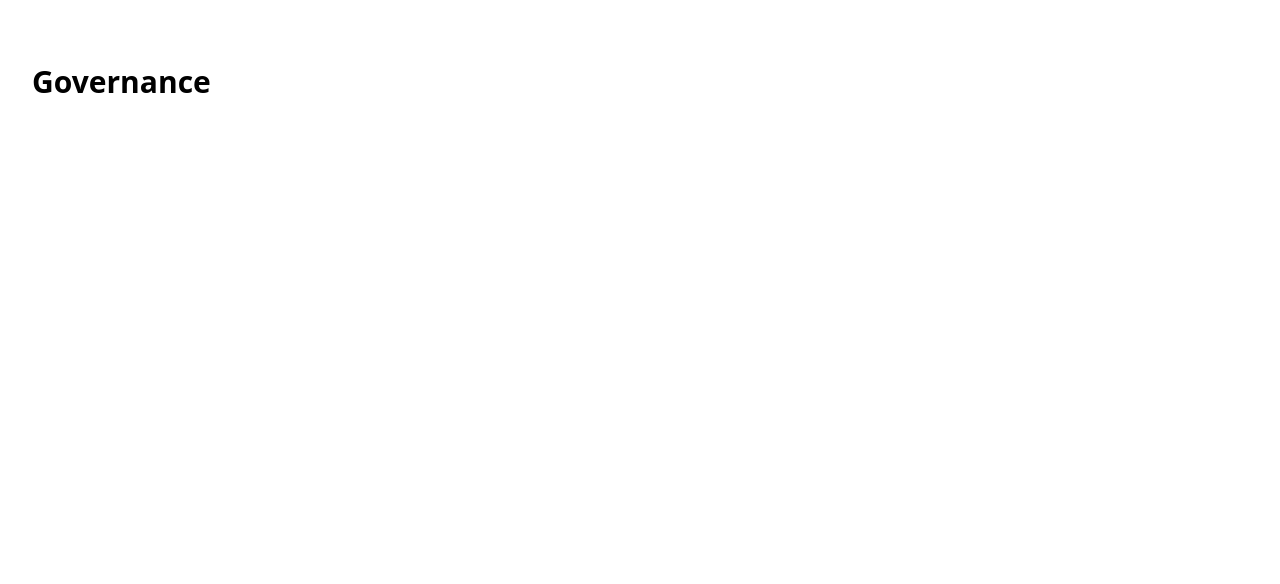
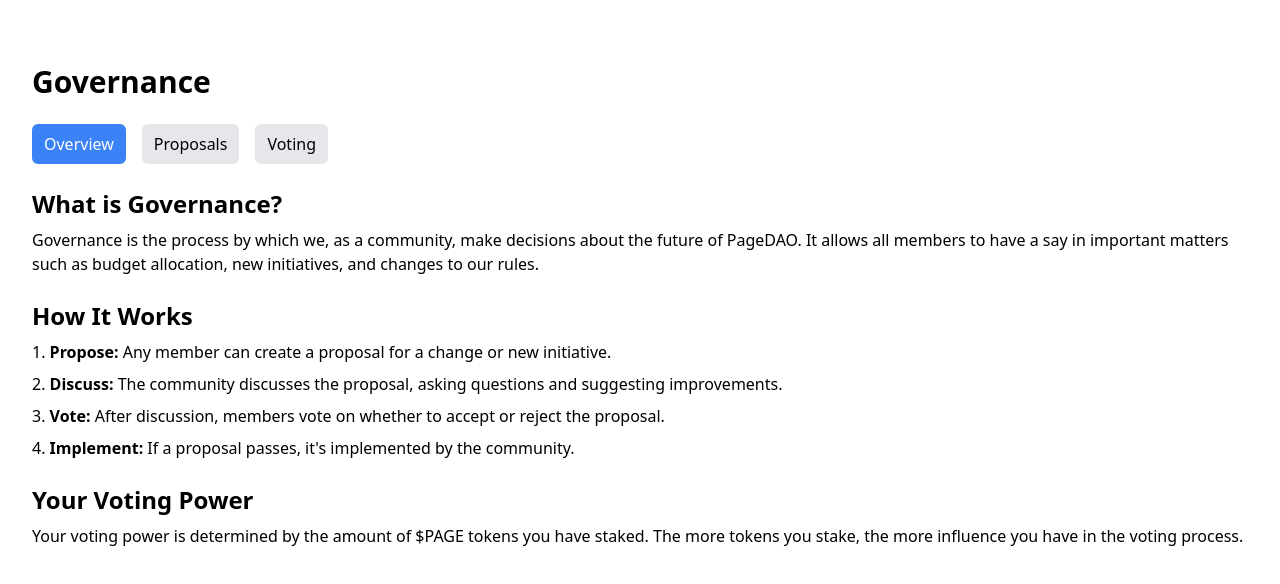
Before and after one commit to PageDAO/gov, a React app: page /governance in a window 1280 px wide. Shown: the top 584 px of the page. Built offline with nearby package versions, Linux system fonts and the light colour scheme.

Commit message:
setting up for build...

```diff
--- a/src/components/Governance.jsx
+++ b/src/components/Governance.jsx
@@ -35,17 +35,79 @@ const Governance = () => {
           <>
             {activeTab === 'overview' && (
               <div className="space-y-6">
-                {/* Existing overview content */}
+                <section>
+                  <h2 className="text-2xl font-semibold mb-2">What is Governance?</h2>
+                  <p>Governance is the process by which we, as a community, make decisions about the future of PageDAO. It allows all members to have a say in important matters such as budget allocation, new initiatives, and changes to our rules.</p>
+                </section>
+                <section>
+                  <h2 className="text-2xl font-semibold mb-2">How It Works</h2>
+                  <ol className="list-decimal list-inside space-y-2">
+                    <li><strong>Propose:</strong> Any member can create a proposal for a change or new initiative.</li>
+                    <li><strong>Discuss:</strong> The community discusses the proposal, asking questions and suggesting improvements.</li>
+                    <li><strong>Vote:</strong> After discussion, members vote on whether to accept or reject the proposal.</li>
+                    <li><strong>Implement:</strong> If a proposal passes, it's implemented by the community.</li>
+                  </ol>
+                </section>
+                <section>
+                  <h2 className="text-2xl font-semibold mb-2">Your Voting Power</h2>
+                  <p>Your voting power is determined by the amount of $PAGE tokens you have staked. The more tokens you stake, the more influence you have in the voting process.</p>
+                </section>
               </div>
             )}
             {activeTab === 'proposals' && (
               <div>
-                {/* Existing proposals content */}
+                <h2 className="text-2xl font-semibold mb-4">Active Proposals</h2>
+                <p className="mb-4">Here you can view all current proposals and their status. Click on a proposal to see more details and cast your vote.</p>
+                <ul className="space-y-4">
+                  {proposals.map((proposal) => (
+                    <li key={proposal.id} className="border rounded-lg p-4">
+                      <h3 className="text-xl font-medium">{proposal.title}</h3>
+                      <p className="text-gray-600">Status: {proposal.status}</p>
+                      <p className="text-gray-600">Voting ends: {proposal.votingEnds}</p>
+                      <button
+                        onClick={() => send('SELECT_PROPOSAL', { proposalId: proposal.id })}
+                        className="text-blue-500 hover:underline"
+                      >
+                        View Details and Vote
+                      </button>
+                    </li>
+                  ))}
+                </ul>
+                <div className="mt-6">
+                  <button
+                    onClick={() => send('CREATE_PROPOSAL')}
+                    className="bg-green-500 text-white px-4 py-2 rounded hover:bg-green-600"
+                  >
+                    Create New Proposal
+                  </button>
+                </div>
               </div>
             )}
             {activeTab === 'voting' && (
               <div>
-                {/* Existing voting content */}
+                <h2 className="text-2xl font-semibold mb-4">How to Vote</h2>
+                <ol className="list-decimal list-inside space-y-4">
+                  <li>
+                    <strong>Connect Your Wallet:</strong> Ensure your wallet (containing your $PAGE tokens) is connected to the platform.
+                  </li>
+                  <li>
+                    <strong>Review Proposals:</strong> Go through the list of active proposals and click on the ones you're interested in.
+                  </li>
+                  <li>
+                    <strong>Cast Your Vote:</strong> After reviewing a proposal, you can vote 'Yes', 'No', or 'Abstain'.
+                  </li>
+                  <li>
+                    <strong>Confirm Transaction:</strong> Voting requires a small transaction on the blockchain to be recorded. Confirm this in your wallet.
+                  </li>
+                </ol>
+                <div className="mt-6 bg-blue-100 border-l-4 border-blue-500 p-4">
+                  <p className="font-semibold">Remember:</p>
+                  <ul className="list-disc list-inside">
+                    <li>You can change your vote until the voting period ends.</li>
+                    <li>Your voting power is based on your staked $PAGE tokens.</li>
+                    <li>Participate in discussions to make informed decisions!</li>
+                  </ul>
+                </div>
               </div>
             )}
           </>
@@ -58,7 +120,24 @@ const Governance = () => {
       <h1 className="text-3xl font-bold mb-6">Governance</h1>
       <div className="mb-6">
         <nav className="flex space-x-4">
-          {/* Existing navigation buttons */}
+          <button
+            className={`px-3 py-2 rounded-md ${activeTab === 'overview' ? 'bg-blue-500 text-white' : 'bg-gray-200'}`}
+            onClick={() => setActiveTab('overview')}
+          >
+            Overview
+          </button>
+          <button
+            className={`px-3 py-2 rounded-md ${activeTab === 'proposals' ? 'bg-blue-500 text-white' : 'bg-gray-200'}`}
+            onClick={() => setActiveTab('proposals')}
+          >
+            Proposals
+          </button>
+          <button
+            className={`px-3 py-2 rounded-md ${activeTab === 'voting' ? 'bg-blue-500 text-white' : 'bg-gray-200'}`}
+            onClick={() => setActiveTab('voting')}
+          >
+            Voting
+          </button>
         </nav>
       </div>
       {renderContent()}
--- /dev/null
+++ b/src/services/api.js
@@ -0,0 +1,23 @@
+const API_BASE_URL = 'https://api.charmverse.io'; // Replace with actual Charmverse API URL
+
+export const fetchProposals = async () => {
+  // Placeholder for fetching proposals from Charmverse
+  // Replace with actual API call when ready
+  const response = await fetch(`${API_BASE_URL}/proposals`);
+  if (!response.ok) throw new Error('Failed to fetch proposals');
+  return response.json();
+};
+
+export const submitVote = async (proposalId, vote) => {
+  // Placeholder for submitting a vote to Charmverse
+  // Replace with actual API call when ready
+  const response = await fetch(`${API_BASE_URL}/proposals/${proposalId}/vote`, {
+    method: 'POST',
+    headers: { 'Content-Type': 'application/json' },
+    body: JSON.stringify({ vote }),
+  });
+  if (!response.ok) throw new Error('Failed to submit vote');
+  return response.json();
+};
+
+// Add more API functions as needed
```
Also changed, not shown: 1 other file (tests, documents, lock files or other folders).
